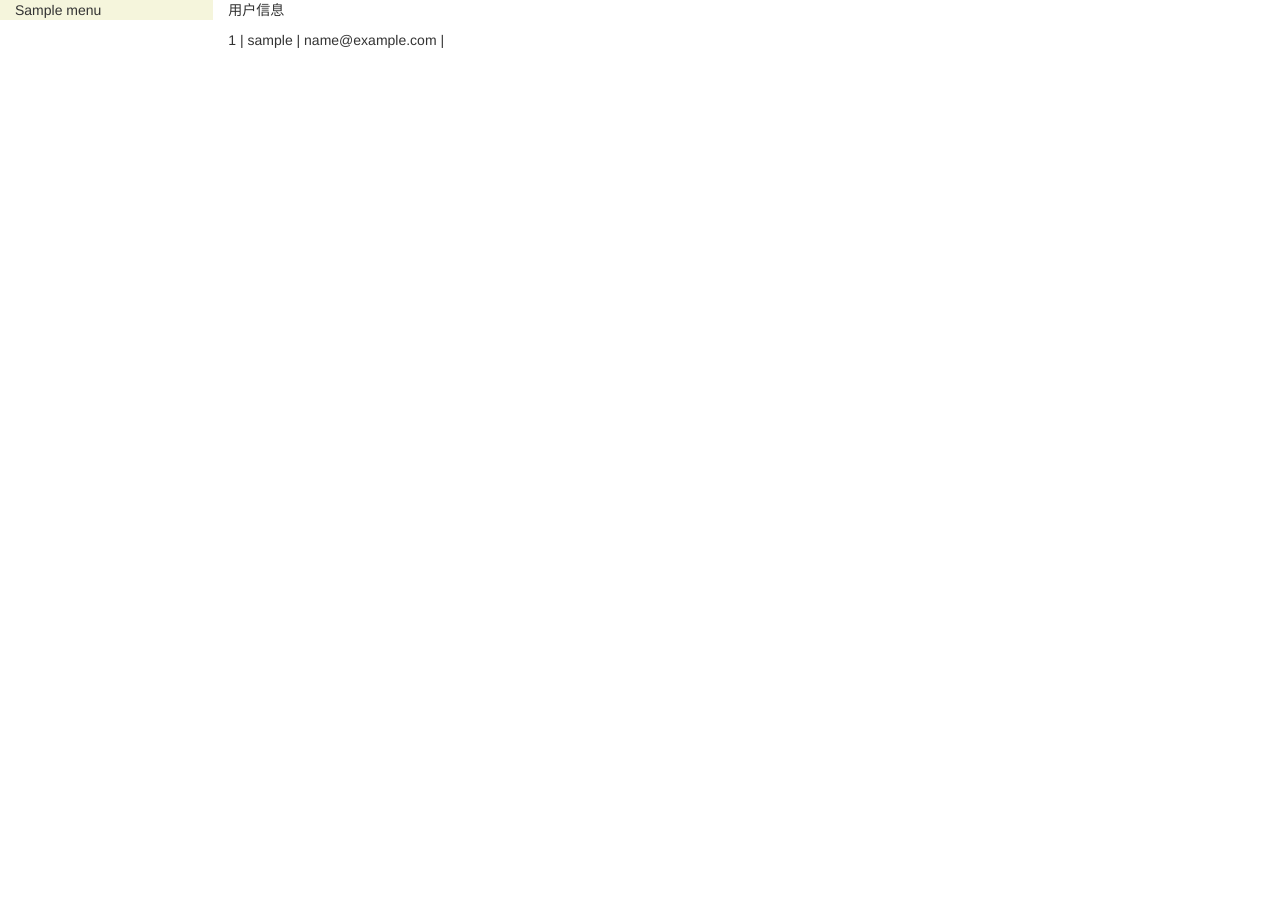
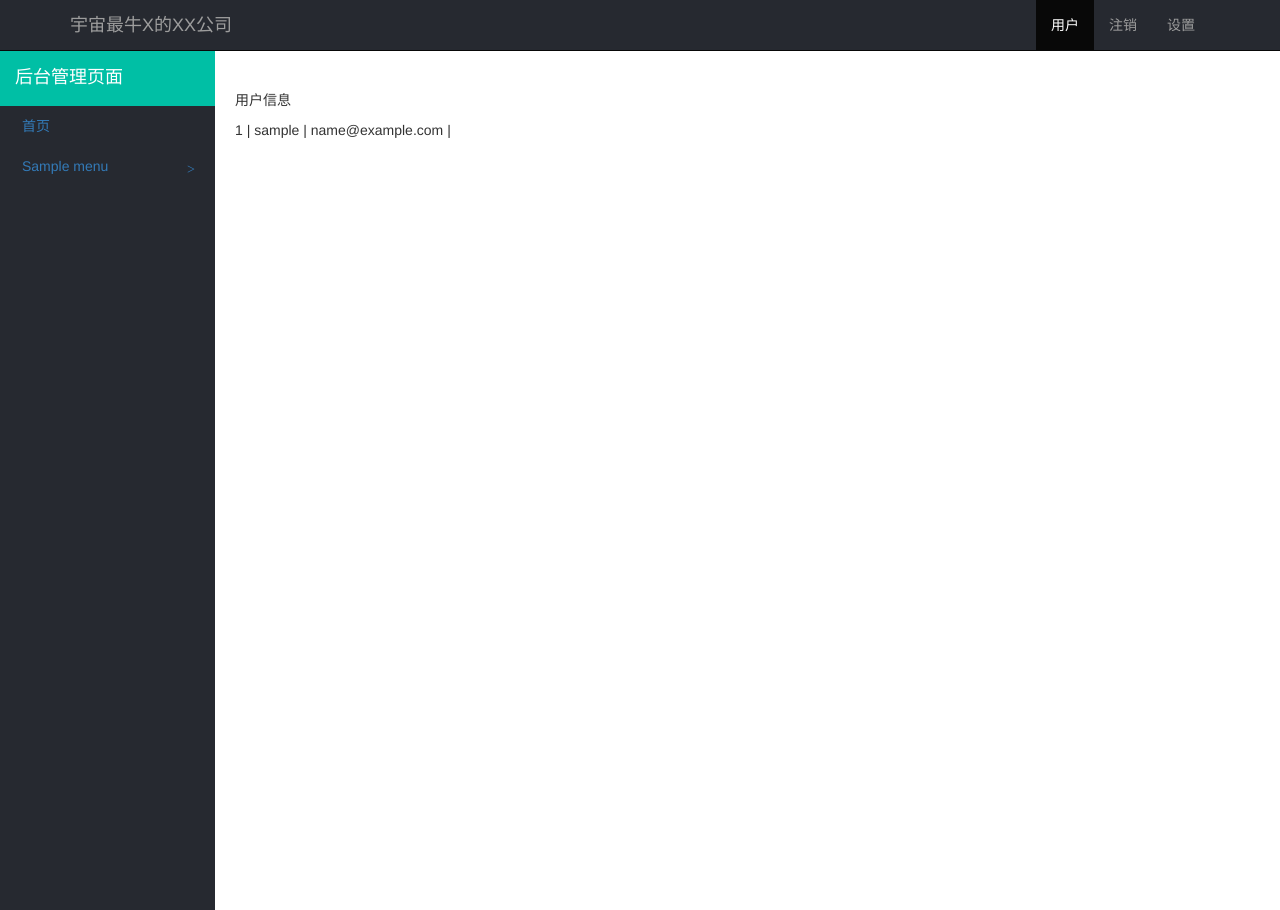
Before and after one commit to a163321/permission-flask, a Python web app: template apps/templates/app01/order/order.html in a window 1280 px wide. Run offline with Jinja, Linux system fonts and the light colour scheme; the template is opened without the code that fills it: most values are stand-ins (such as "Sample title", 1, 10 or a date in 2020).

Commit message:
完善了左边二级菜单栏

```diff
--- a/apps/static/menu.css
+++ b/apps/static/menu.css
@@ -1,7 +1,65 @@
-.menu {
-    background-color: beige;
+/*被选中情况下的字体，以及背景颜色*/
+.active a {
+    color: #fff;
+}
+.active {
+    /*background-color: #00bfa5;*/
+    background-color: #00bfa5;
 }
 
-.active a {
-    color: red;
+/* sidebar
+ ---------------------------------------- */
+.sidebar{
+  position: fixed;
+  width: 215px; height: 100%; background: #262930;
+  transition: all .3s ease;
+    padding: 0;
 }
+.sidebar > h4{
+  margin: 0; padding: 18px 15px;
+  background: #00bfa5; color: #fff; font-size: 18px;
+  white-space: nowrap;
+}
+
+/*sidenav*/
+.sidenav,.sidebar-dropdown{padding: 0; }
+
+/*控制间隔距离*/
+.sidenav > li > a{
+  display: block;padding: 10px;
+  font-size: 14px; border-left: 2px solid transparent;
+  transition: .3s linear;
+}
+
+.sidenav > li > a > i{margin-right: 10px;}
+
+/*控制鼠标放上去的效果*/
+.sidenav > li > a:hover{
+  border-left: 2px solid #21b496; background: #20242c; text-decoration: none;
+    color: whitesmoke;
+}
+
+.menu_second>a:hover{
+  border-left: 2px solid #21b496;
+}
+
+.iright{margin-top: 4px; font-family:"宋体"; font-style: normal; }
+
+
+.sidebar-dropdown > li > a{display: block; padding: 10px 0 10px 36px;}
+.sidebar-dropdown{
+  display: none;
+  font-size: 14px; background: #20242c; }
+
+
+/* 内容部分 main_content */
+
+.row {
+    position: relative;
+}
+
+.main_content {
+    position: absolute;
+    left: 220px;
+    top: 40px;
+}
--- a/apps/templates/app01/layout.html
+++ b/apps/templates/app01/layout.html
@@ -5,18 +5,38 @@
     <title>{% block title %}模板{% endblock %}</title>
     <link rel="stylesheet" href="{{ url_for('static',filename='bootstrap-3.3.7/css/bootstrap.min.css') }}">
     <link rel="stylesheet" href="{{ url_for('static',filename='menu.css') }}">
-    {% block css %} {% endblock css %}
+    {% block css %}
+        <style>
+
+        </style>
+    {% endblock css %}
+
 
 </head>
 <body>
-<div class="container-fluid">
+<nav class="navbar navbar-inverse navbar-fixed-top" style="background-color: #262930;">
+    <div class="container">
+        <div class="navbar-header">
+            <a class="navbar-brand" href="#">宇宙最牛X的XX公司</a>
+        </div>
+        <div id="navbar" class="navbar-collapse collapse pull-right">
+            <ul class="nav navbar-nav">
+                <li class="active"><a href="#">用户</a></li>
+                <li><a href="#about">注销</a></li>
+                <li><a href="#contact">设置</a></li>
+            </ul>
+        </div><!--/.nav-collapse -->
+    </div>
+</nav>
+
+<div class="container-fluid" style="margin-top:50px;">
     <div class="row">
-        <div class="col-md-2 menu">
+        <div class="col-md-2 sidebar">
             {% block menu %}
                 {% include 'rbac/menu_layout.html' %}
             {% endblock menu %}
         </div>
-        <div class="col-md-9">
+        <div class="col-md-9 main_content">
             {% block content %}
                 content
             {% endblock %}
@@ -27,12 +47,22 @@
 
 {% block script %}
     <script src="{{ url_for('static',filename='jquery-3.2.1.min.js') }}"></script>
+    {#    <script>#}
+    {#        $('.menu_first').click(function () {#}
+    {#            $(this).parent().children('ul').addClass('hide');    //当前点击标签的父标签的所有子便签中的ul标签，添加hide属性；#}
+    {#            $(this).next().removeClass('hide');    //下边相邻兄弟标签ul的hide属性被隐藏；#}
+    {#        })#}
+    {#    </script>#}
     <script>
-    $('.menu_first').click(function () {
-        $(this).parent().children('ul').addClass('hide');    //当前点击标签的父标签的所有子便签中的ul标签，添加hide属性；
-        $(this).next().removeClass('hide');    //下边相邻兄弟标签ul的hide属性被隐藏；
-    })
+        $(".sidenav>li>a").click(function () {
+            $(this).addClass("hover");
+            $(this).next().slideToggle();
+            $(this).parent().siblings().children("a").removeClass("hover").next().slideUp();
+
+        });
+
     </script>
+
 {% endblock script %}
 </body>
 </html>
--- a/apps/templates/rbac/menu_layout.html
+++ b/apps/templates/rbac/menu_layout.html
@@ -1,13 +1,65 @@
-<div class="menu">
+{#================原始==================#}
+{#<div class="menu">#}
+{#    {% for k,menu in menu_dic.items() %}#}
+{#        <div class="menu_first">{{ menu.menu_title }}</div>#}
+{#        {% if menu.active %}#}
+{#            <ul class="">#}
+{#        {% else %}#}
+{#            <ul class="hide">#}
+{#        {% endif %}#}
+{##}
+{#        {% for child in menu.children %}#}
+{#            {% if child.active %}#}
+{#                <li class="menu_second active"><a href="{{ child.permission_url }}">{{ child.permission__title }}</a></li>#}
+{#            {% else %}#}
+{#                <li class="menu_second"><a href="{{ child.permission_url }}">{{ child.permission__title }}</a></li>#}
+{#            {% endif %}#}
+{#        {% endfor %}#}
+{#        </ul>#}
+{#    {% endfor %}#}
+{#</div>#}
+
+{#=====================下边是面板修改的============================#}
+
+{#<div class="panel panel-primary" style="border-style:none;">#}
+{#    <div class="panel-body">#}
+{#        {% for k,menu in menu_dic.items() %}#}
+{#            <div class="panel panel-primary" id="first-menu">#}
+{#            <div class="panel-heading item_permission menu_first">{{ menu.menu_title }}</div>#}
+{#            {% if menu.active %}#}
+{#                <ul class="">#}
+{#            {% else %}#}
+{#                <ul class="hide">#}
+{#            {% endif %}#}
+{#            {% for child in menu.children %}#}
+{#                {% if child.active %}#}
+{#                    <li class="menu_second active"><a href="{{ child.permission_url }}">{{ child.permission__title }}</a>#}
+{#                    </li>#}
+{#                {% else %}#}
+{#                    <li class="menu_second"><a href="{{ child.permission_url }}">{{ child.permission__title }}</a></li>#}
+{#                {% endif %}#}
+{#            {% endfor %}#}
+{#            </ul>#}
+{#        </div>#}
+{#        {% endfor %}#}
+{#        </div>#}
+{#    </div>#}
+
+{#===================下边是一个copy的=======================#}
+<h4>后台管理页面</h4>
+{#<div class="cover">#}
+{#    <p>模板这里可以放头像什么的，但是觉得不好看</p>#}
+{#</div>#}
+<ul class="sidenav animated fadeInUp">
+    <li><a class="withripple" href=""><i class="icon icon-home"></i><span class="sidespan">首页</span></a></li>
     {% for k,menu in menu_dic.items() %}
-        {# 一级菜单 #}
-        <div class="menu_first">{{ menu.menu_title }}</div>
-
-        {# 二级菜单(就是一级菜单下边的内容) #}
+        <li><a class="withripple hover" href="javascript:;"><i class="icon icon-article"></i><span
+                class="sidespan">{{ menu.menu_title }}</span><i class="iright pull-right">&gt;</i>
+            </a>
             {% if menu.active %}
-            <ul class="">
+                <ul class="sidebar-dropdown" style="display: block">
             {% else %}
-            <ul class="hide">
+                <ul class="sidebar-dropdown" style="display: none">
             {% endif %}
 
             {% for child in menu.children %}
@@ -18,5 +70,16 @@
                 {% endif %}
             {% endfor %}
             </ul>
+        </li>
     {% endfor %}
-</div>
+
+
+    {#    <li><a class="withripple" href="javascript:;"><i class="icon icon-ui"></i><span class="sidespan">UI设计</span><i#}
+    {#            class="iright pull-right">&gt;</i></a>#}
+    {#        <ul class="sidebar-dropdown">#}
+    {#            <li><a href="" class="withripple">UI设计列表</a></li>#}
+    {#            <li><a href="" class="withripple">添加作品</a></li>#}
+    {#        </ul>#}
+    {#    </li>#}
+
+</ul>
```
Also changed, not shown: apps/app01/views/form.py (+9 -8 lines). Lines whose indentation alone changed are shown as unchanged.
